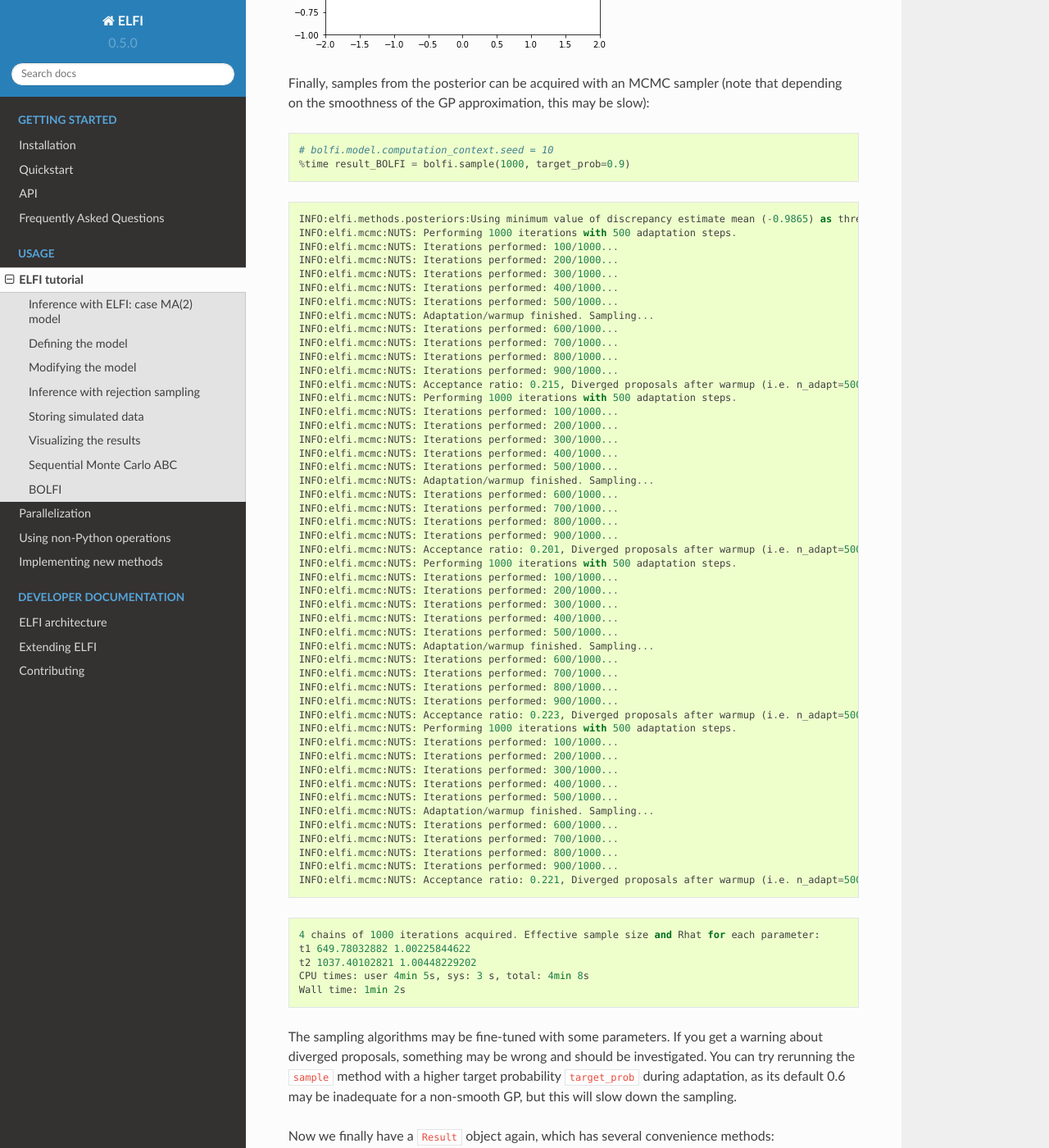
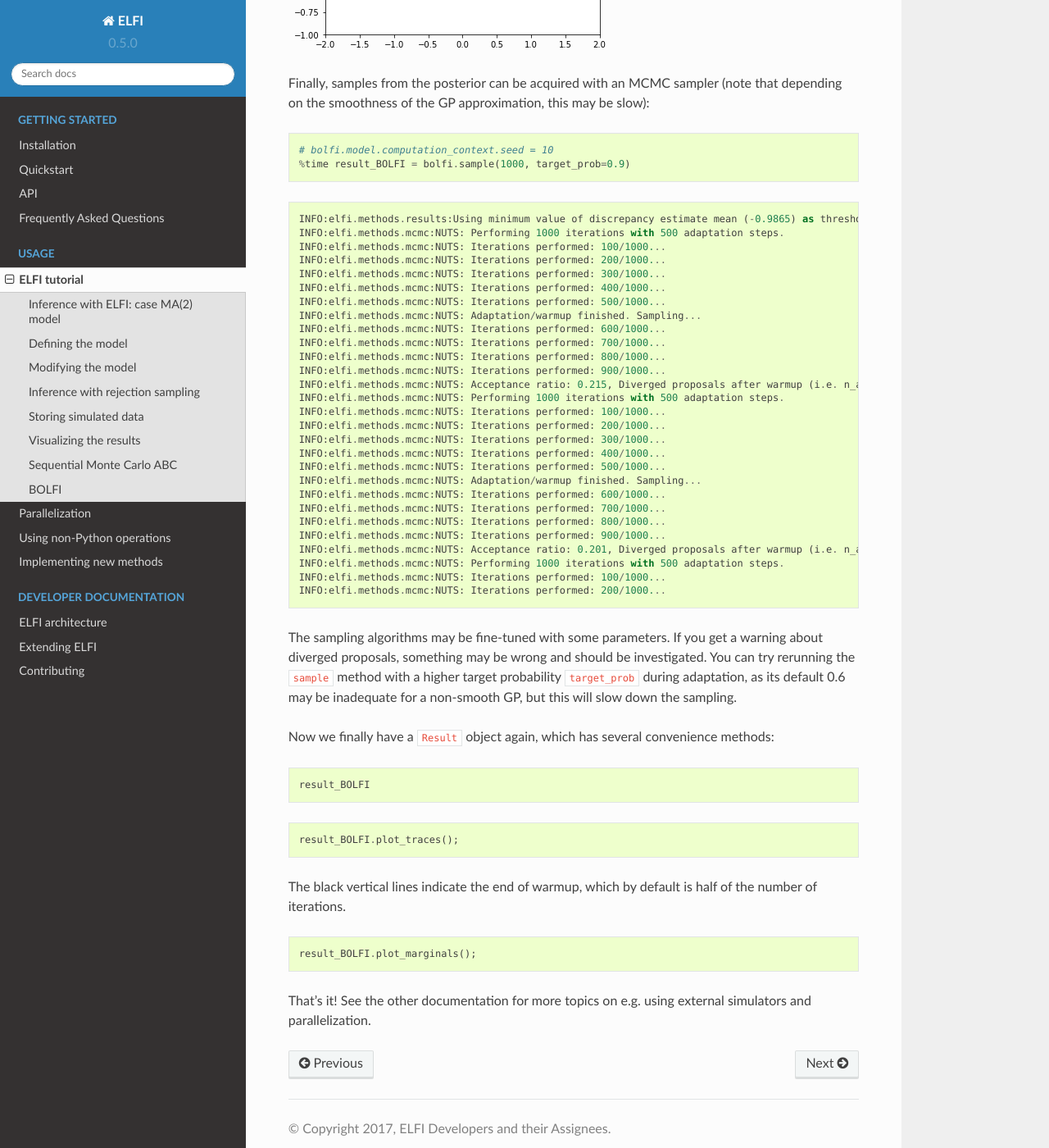
Before and after one commit to elfi-dev/elfi, a Sphinx documentation site: the page built from docs/usage/tutorial.rst, in a window 1280 px wide and 1400 px high, scrolled down 19667 px. Shown: the whole window at 82% size. Built offline with Sphinx 7.4.7 and the Read the Docs theme 2.0.0, drawn with Linux system fonts in a browser that asks for light colours; some of the changed text lies outside the part shown.

Commit message:
Rerun the tutorial

```diff
--- a/docs/usage/tutorial.rst
+++ b/docs/usage/tutorial.rst
@@ -395,8 +395,8 @@
 
 .. parsed-literal::
 
-    CPU times: user 30.6 s, sys: 1.73 s, total: 32.3 s
-    Wall time: 32.2 s
+    CPU times: user 31.6 s, sys: 916 ms, total: 32.5 s
+    Wall time: 32.4 s
 
 
 The ``sample`` method returns a ``Result`` object, which contains
@@ -482,8 +482,8 @@
 
 .. parsed-literal::
 
-    CPU times: user 7.3 s, sys: 20 ms, total: 7.32 s
-    Wall time: 7.33 s
+    CPU times: user 7.04 s, sys: 8 ms, total: 7.05 s
+    Wall time: 7.05 s
 
 
 
@@ -494,7 +494,7 @@
     Number of posterior samples: 10000
     Number of simulations: 1000000
     Threshold: 0.115
-    Posterior means: t1: 0.558, t2: 0.221
+    Posterior means: t1: 0.556, t2: 0.218
 
 
 
@@ -527,7 +527,7 @@
     Number of posterior samples: 10000
     Number of simulations: 1000000
     Threshold: 0.144
-    Posterior means: t1: 0.557, t2: 0.221
+    Posterior means: t1: 0.557, t2: 0.219
 
 
 
@@ -545,8 +545,8 @@
 
 .. parsed-literal::
 
-    CPU times: user 2.3 s, sys: 8 ms, total: 2.31 s
-    Wall time: 2.31 s
+    CPU times: user 2.33 s, sys: 8 ms, total: 2.34 s
+    Wall time: 2.33 s
 
 
 
@@ -556,8 +556,8 @@
     Method: Rejection
     Number of posterior samples: 10000
     Number of simulations: 1200000
-    Threshold: 0.132
-    Posterior means: t1: 0.559, t2: 0.223
+    Threshold: 0.131
+    Posterior means: t1: 0.556, t2: 0.22
 
 
 
@@ -574,8 +574,8 @@
 
 .. parsed-literal::
 
-    CPU times: user 32 ms, sys: 0 ns, total: 32 ms
-    Wall time: 32.2 ms
+    CPU times: user 32 ms, sys: 8 ms, total: 40 ms
+    Wall time: 36.7 ms
 
 
 This stores the simulated data in binary ``npy`` format under
@@ -738,8 +738,8 @@
 
 .. parsed-literal::
 
-    CPU times: user 6.95 s, sys: 336 ms, total: 7.28 s
-    Wall time: 2.06 s
+    CPU times: user 5.97 s, sys: 200 ms, total: 6.17 s
+    Wall time: 1.73 s
 
 
 We can have summaries and plots of the results just like above:
@@ -889,8 +889,8 @@
 
 .. parsed-literal::
 
-    CPU times: user 44.4 s, sys: 656 ms, total: 45.1 s
-    Wall time: 14.7 s
+    CPU times: user 42.7 s, sys: 620 ms, total: 43.4 s
+    Wall time: 13.9 s
 
 
 Running this does not return anything currently, but internally the GP
@@ -935,7 +935,7 @@
 
 .. parsed-literal::
 
-    <matplotlib.figure.Figure at 0x7fadcc0774e0>
+    <matplotlib.figure.Figure at 0x7f9ad2994400>
 
 
 
@@ -973,7 +973,7 @@
 
 .. parsed-literal::
 
-    INFO:elfi.methods.posteriors:Using minimum value of discrepancy estimate mean (-0.9865) as threshold
+    INFO:elfi.methods.results:Using minimum value of discrepancy estimate mean (-0.9865) as threshold
 
 
 We can get estimates for *maximum a posteriori* and *maximum likelihood*
@@ -1016,64 +1016,34 @@
 
 .. parsed-literal::
 
-    INFO:elfi.methods.posteriors:Using minimum value of discrepancy estimate mean (-0.9865) as threshold
-    INFO:elfi.mcmc:NUTS: Performing 1000 iterations with 500 adaptation steps.
-    INFO:elfi.mcmc:NUTS: Iterations performed: 100/1000...
-    INFO:elfi.mcmc:NUTS: Iterations performed: 200/1000...
-    INFO:elfi.mcmc:NUTS: Iterations performed: 300/1000...
-    INFO:elfi.mcmc:NUTS: Iterations performed: 400/1000...
-    INFO:elfi.mcmc:NUTS: Iterations performed: 500/1000...
-    INFO:elfi.mcmc:NUTS: Adaptation/warmup finished. Sampling...
-    INFO:elfi.mcmc:NUTS: Iterations performed: 600/1000...
-    INFO:elfi.mcmc:NUTS: Iterations performed: 700/1000...
-    INFO:elfi.mcmc:NUTS: Iterations performed: 800/1000...
-    INFO:elfi.mcmc:NUTS: Iterations performed: 900/1000...
-    INFO:elfi.mcmc:NUTS: Acceptance ratio: 0.215, Diverged proposals after warmup (i.e. n_adapt=500 steps): 8
-    INFO:elfi.mcmc:NUTS: Performing 1000 iterations with 500 adaptation steps.
-    INFO:elfi.mcmc:NUTS: Iterations performed: 100/1000...
-    INFO:elfi.mcmc:NUTS: Iterations performed: 200/1000...
-    INFO:elfi.mcmc:NUTS: Iterations performed: 300/1000...
-    INFO:elfi.mcmc:NUTS: Iterations performed: 400/1000...
-    INFO:elfi.mcmc:NUTS: Iterations performed: 500/1000...
-    INFO:elfi.mcmc:NUTS: Adaptation/warmup finished. Sampling...
-    INFO:elfi.mcmc:NUTS: Iterations performed: 600/1000...
-    INFO:elfi.mcmc:NUTS: Iterations performed: 700/1000...
-    INFO:elfi.mcmc:NUTS: Iterations performed: 800/1000...
-    INFO:elfi.mcmc:NUTS: Iterations performed: 900/1000...
-    INFO:elfi.mcmc:NUTS: Acceptance ratio: 0.201, Diverged proposals after warmup (i.e. n_adapt=500 steps): 32
-    INFO:elfi.mcmc:NUTS: Performing 1000 iterations with 500 adaptation steps.
-    INFO:elfi.mcmc:NUTS: Iterations performed: 100/1000...
-    INFO:elfi.mcmc:NUTS: Iterations performed: 200/1000...
-    INFO:elfi.mcmc:NUTS: Iterations performed: 300/1000...
-    INFO:elfi.mcmc:NUTS: Iterations performed: 400/1000...
-    INFO:elfi.mcmc:NUTS: Iterations performed: 500/1000...
-    INFO:elfi.mcmc:NUTS: Adaptation/warmup finished. Sampling...
-    INFO:elfi.mcmc:NUTS: Iterations performed: 600/1000...
-    INFO:elfi.mcmc:NUTS: Iterations performed: 700/1000...
-    INFO:elfi.mcmc:NUTS: Iterations performed: 800/1000...
-    INFO:elfi.mcmc:NUTS: Iterations performed: 900/1000...
-    INFO:elfi.mcmc:NUTS: Acceptance ratio: 0.223, Diverged proposals after warmup (i.e. n_adapt=500 steps): 10
-    INFO:elfi.mcmc:NUTS: Performing 1000 iterations with 500 adaptation steps.
-    INFO:elfi.mcmc:NUTS: Iterations performed: 100/1000...
-    INFO:elfi.mcmc:NUTS: Iterations performed: 200/1000...
-    INFO:elfi.mcmc:NUTS: Iterations performed: 300/1000...
-    INFO:elfi.mcmc:NUTS: Iterations performed: 400/1000...
-    INFO:elfi.mcmc:NUTS: Iterations performed: 500/1000...
-    INFO:elfi.mcmc:NUTS: Adaptation/warmup finished. Sampling...
-    INFO:elfi.mcmc:NUTS: Iterations performed: 600/1000...
-    INFO:elfi.mcmc:NUTS: Iterations performed: 700/1000...
-    INFO:elfi.mcmc:NUTS: Iterations performed: 800/1000...
-    INFO:elfi.mcmc:NUTS: Iterations performed: 900/1000...
-    INFO:elfi.mcmc:NUTS: Acceptance ratio: 0.221, Diverged proposals after warmup (i.e. n_adapt=500 steps): 5
-
-
-.. parsed-literal::
-
-    4 chains of 1000 iterations acquired. Effective sample size and Rhat for each parameter:
-    t1 649.78032882 1.00225844622
-    t2 1037.40102821 1.00448229202
-    CPU times: user 4min 5s, sys: 3 s, total: 4min 8s
-    Wall time: 1min 2s
+    INFO:elfi.methods.results:Using minimum value of discrepancy estimate mean (-0.9865) as threshold
+    INFO:elfi.methods.mcmc:NUTS: Performing 1000 iterations with 500 adaptation steps.
+    INFO:elfi.methods.mcmc:NUTS: Iterations performed: 100/1000...
+    INFO:elfi.methods.mcmc:NUTS: Iterations performed: 200/1000...
+    INFO:elfi.methods.mcmc:NUTS: Iterations performed: 300/1000...
+    INFO:elfi.methods.mcmc:NUTS: Iterations performed: 400/1000...
+    INFO:elfi.methods.mcmc:NUTS: Iterations performed: 500/1000...
+    INFO:elfi.methods.mcmc:NUTS: Adaptation/warmup finished. Sampling...
+    INFO:elfi.methods.mcmc:NUTS: Iterations performed: 600/1000...
+    INFO:elfi.methods.mcmc:NUTS: Iterations performed: 700/1000...
+    INFO:elfi.methods.mcmc:NUTS: Iterations performed: 800/1000...
+    INFO:elfi.methods.mcmc:NUTS: Iterations performed: 900/1000...
+    INFO:elfi.methods.mcmc:NUTS: Acceptance ratio: 0.215, Diverged proposals after warmup (i.e. n_adapt=500 steps): 8
+    INFO:elfi.methods.mcmc:NUTS: Performing 1000 iterations with 500 adaptation steps.
+    INFO:elfi.methods.mcmc:NUTS: Iterations performed: 100/1000...
+    INFO:elfi.methods.mcmc:NUTS: Iterations performed: 200/1000...
+    INFO:elfi.methods.mcmc:NUTS: Iterations performed: 300/1000...
+    INFO:elfi.methods.mcmc:NUTS: Iterations performed: 400/1000...
+    INFO:elfi.methods.mcmc:NUTS: Iterations performed: 500/1000...
+    INFO:elfi.methods.mcmc:NUTS: Adaptation/warmup finished. Sampling...
+    INFO:elfi.methods.mcmc:NUTS: Iterations performed: 600/1000...
+    INFO:elfi.methods.mcmc:NUTS: Iterations performed: 700/1000...
+    INFO:elfi.methods.mcmc:NUTS: Iterations performed: 800/1000...
+    INFO:elfi.methods.mcmc:NUTS: Iterations performed: 900/1000...
+    INFO:elfi.methods.mcmc:NUTS: Acceptance ratio: 0.201, Diverged proposals after warmup (i.e. n_adapt=500 steps): 32
+    INFO:elfi.methods.mcmc:NUTS: Performing 1000 iterations with 500 adaptation steps.
+    INFO:elfi.methods.mcmc:NUTS: Iterations performed: 100/1000...
+    INFO:elfi.methods.mcmc:NUTS: Iterations performed: 200/1000...
 
 
 The sampling algorithms may be fine-tuned with some parameters. If you
@@ -1090,27 +1060,9 @@
 
     result_BOLFI
 
-
-
-
-.. parsed-literal::
-
-    Method: BOLFI
-    Number of posterior samples: 2000
-    Number of simulations: 200
-    Threshold: -0.986
-    Posterior means: t1: 0.599, t2: 0.0688
-
-
-
 .. code:: python
 
     result_BOLFI.plot_traces();
-
-
-
-.. image:: tutorial_files/tutorial_108_0.png
-
 
 The black vertical lines indicate the end of warmup, which by default is
 half of the number of iterations.
@@ -1119,10 +1071,5 @@
 
     result_BOLFI.plot_marginals();
 
-
-
-.. image:: tutorial_files/tutorial_110_0.png
-
-
 That's it! See the other documentation for more topics on e.g. using
 external simulators and parallelization.
```
Also changed, not shown: other parts of docs/usage/tutorial.rst (+7 -7 lines), docs/usage/tutorial_files/tutorial_26_0.svg, docs/usage/tutorial_files/tutorial_34_0.svg.
